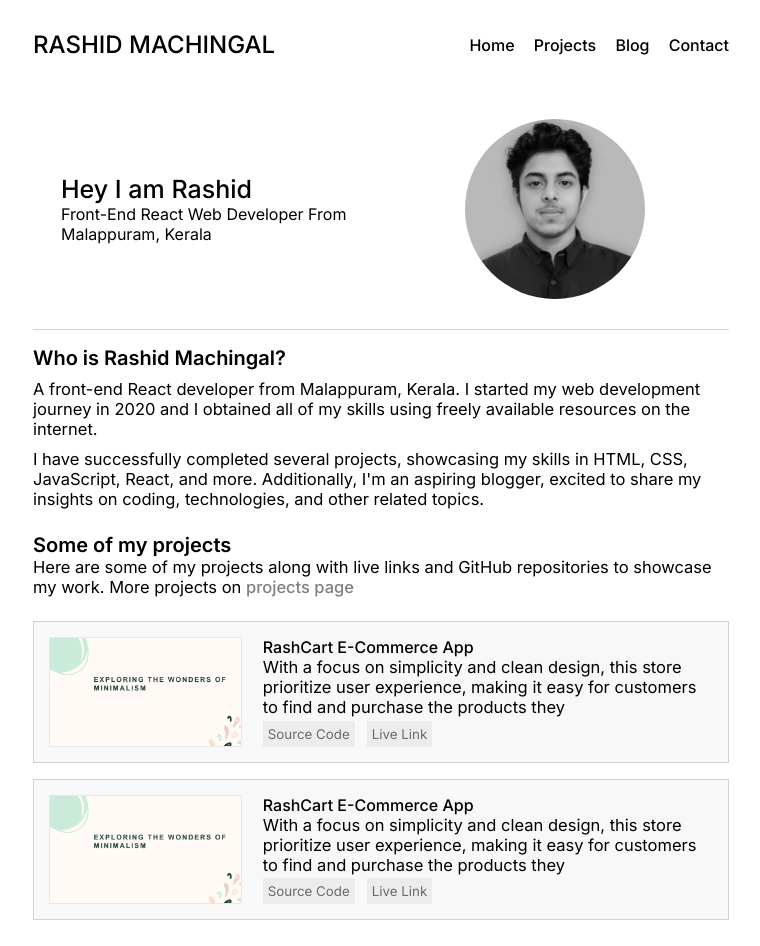
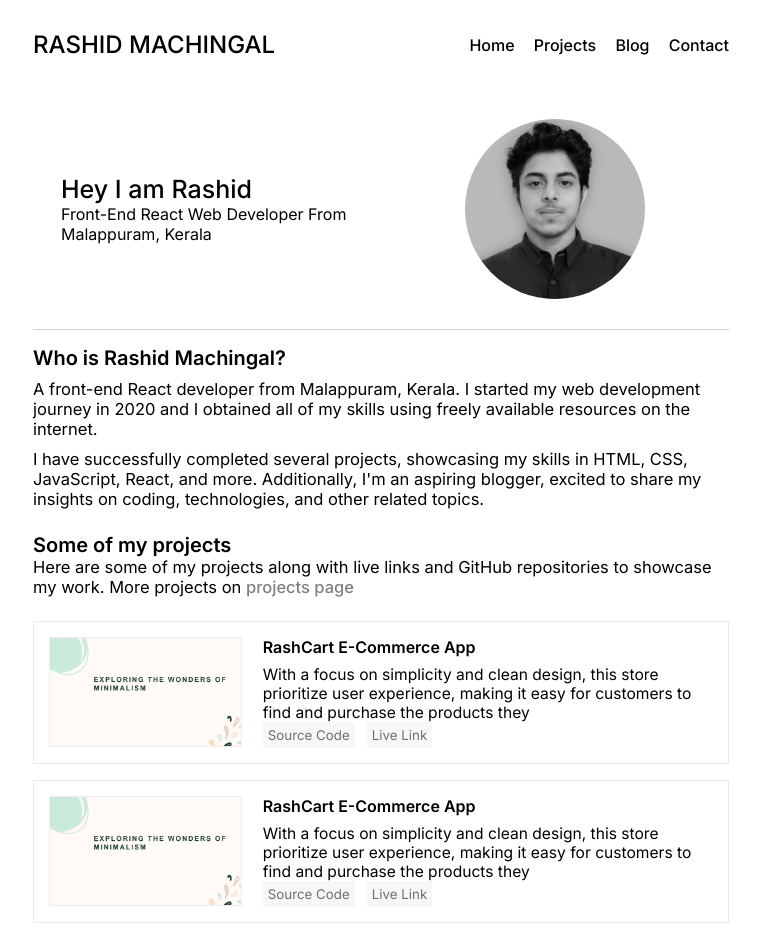
Before and after one commit to rashidmachingal/My_Portfolio, a Next.js app: page / in a window 1280 px wide. Shown: the top 946 px of the page, without its empty margins (259-1019 px from the left). Built offline with nearby package versions, Linux system fonts and the light colour scheme.

Commit message:
project ui updated

```diff
--- a/styles/globals.css
+++ b/styles/globals.css
@@ -209,8 +209,7 @@ p{
 
 .project_card{
   width: 100%;
-  background: #ededed69;
-  border: 1px solid#D3D3D3;
+  border: 1px solid#d3d3d381;
   display: flex;
   gap: 1.3rem;
   padding: 15px;
@@ -227,7 +226,7 @@ p{
 .project_img img{
   width: 100%;
   height: 100%;
-  border: 1px solid #d3d3d373;
+  border: 1px solid #d3d3d35c;
 }
 
 .project_details{
@@ -235,6 +234,16 @@ p{
   display: flex;
   flex-direction: column;
   justify-content: space-between;
+}
+
+.project_details div:first-child{
+  display: flex;
+  flex-direction: column;
+  gap: 8px;
+}
+
+.project_details div:first-child p{
+  font-size: 15.6px;
 }
 
 .project_details div:last-child{
@@ -245,7 +254,7 @@ p{
 .project_details button{
   padding: 5px;
   border: none;
-  background: #d9d9d968;
+  background: #d9d9d939;
   cursor: pointer;
   color: #0000008c;
 }
@@ -255,7 +264,7 @@ p{
 }
 
 .project_details h4{
-  font-weight: 500;
+  font-weight: 600;
 }
 
 @media (max-width:600px) {
```
